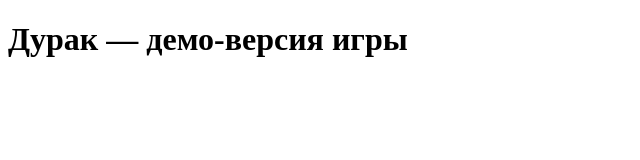
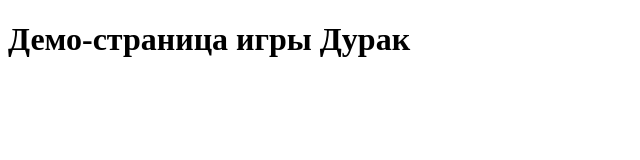
Before and after one commit to Jahongir0715/durak_bot, a plain HTML site: page index.html in a window 1280 px wide. Shown: the whole page, without its empty margins (0-640 px from the left). Drawn offline with Linux system fonts and the light colour scheme.

Commit message:
Update index.html

```diff
--- a/index.html
+++ b/index.html
@@ -1,7 +1,7 @@
 <!DOCTYPE html>
 <html lang="ru">
-<head><meta charset="UTF-8" /><title>Durak Demo</title></head>
+<head><meta charset="UTF-8"><title>Durak Demo</title></head>
 <body>
-  <h1>Дурак — демо-версия игры</h1>
+  <h1>Демо-страница игры Дурак</h1>
 </body>
 </html>
```
